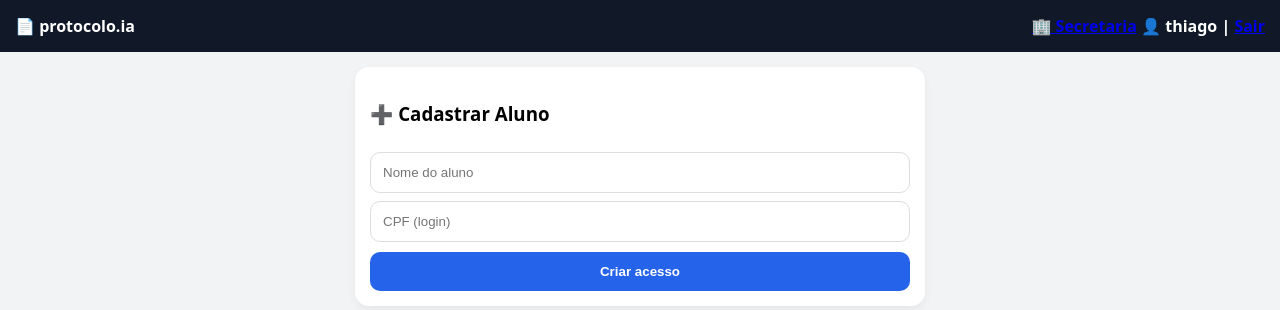
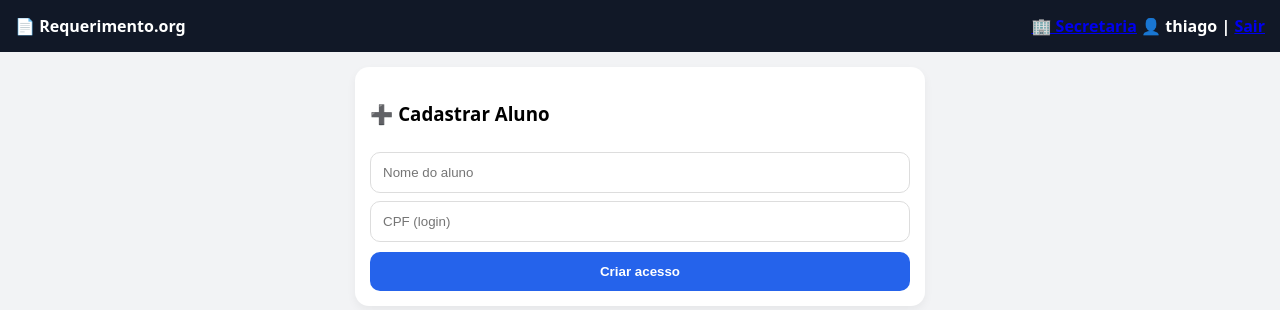
Before and after one commit to thiagoTBA/ata-online, a Flask app: page / in a window 1280 px wide. Shown: the top 310 px of the page. Run offline with Flask 3, Linux system fonts and the light colour scheme; a user stored in the database is signed in; data that the repository does not hold is empty; some libraries are stand-ins or nearby versions.

Commit message:
Change name
name change

```diff
--- a/templates/base.html
+++ b/templates/base.html
@@ -54,7 +54,7 @@ body {
 {% if session.get("user_id") %}
 <div class="navbar">
 
-  <div class="logo">📊 ATA Online</div>
+  <div class="logo">📊 Requerimento.org</div>
 
   <div>
     <a href="/">🏠 Início</a>
--- a/templates/index.html
+++ b/templates/index.html
@@ -71,7 +71,7 @@ button {
 <body>
 
 <div class="header">
-  📄 protocolo.ia
+  📄 Requerimento.org
   <span style="float:right">
 
     {% if role in ["secretaria","unit_admin","admin"] %}
--- a/templates/login.html
+++ b/templates/login.html
@@ -74,6 +74,7 @@ input {
   box-sizing: border-box;
 }
 </style>
+<h3 style="text-align:center;">requerimento.org</h3>
 </head>
 
 <body>
```
